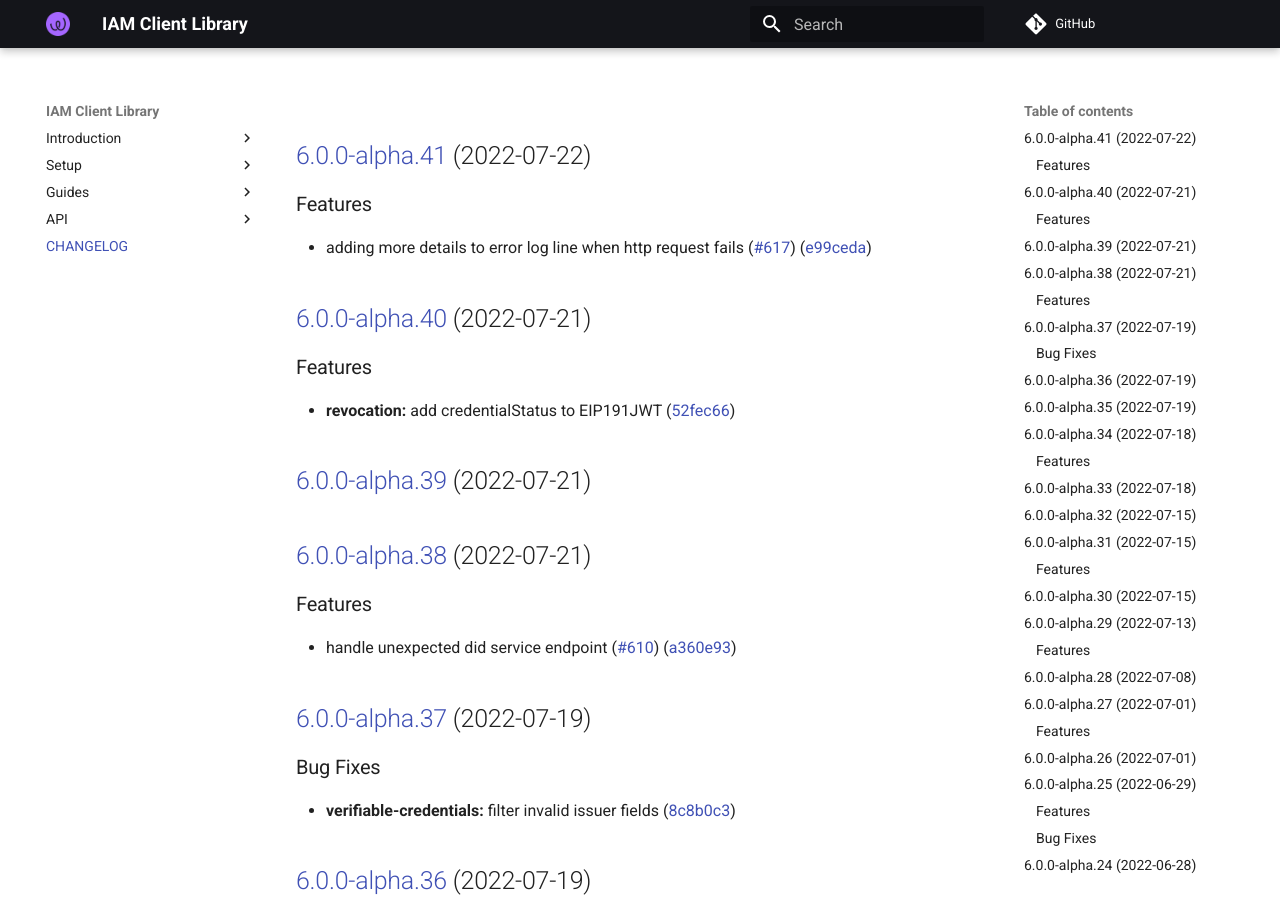
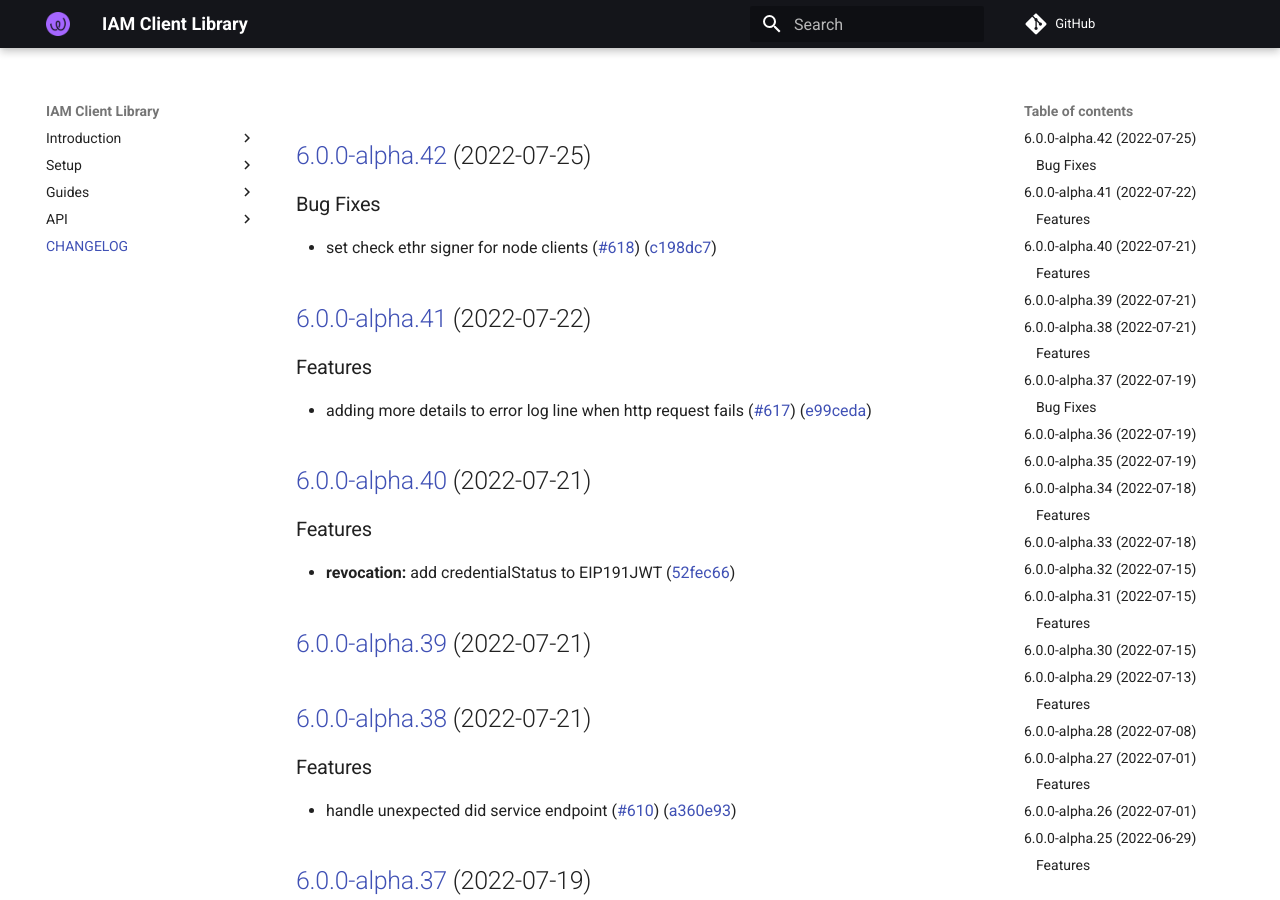
Before and after one commit to energywebfoundation/iam-client-lib, an MkDocs documentation site: the page built from docs/CHANGELOG.md, in a window 1280 px wide and 900 px high. Built offline with MkDocs 1.6.1 and Material for MkDocs 9.7.7, drawn with Linux system fonts in a browser that asks for light colours; comment, search, counter and statistics services are not loaded.

Commit message:
chore(release): 6.0.0-alpha.42 [skip ci]
## [6.0.0-alpha.42](https://github.com/energywebfoundation/iam-client-lib/compare/v6.0.0-alpha.41...v6.0.0-alpha.42) (2022-07-25)

### Bug Fixes

* set check ethr signer for node clients ([#618](https://github.com/energywebfoundation/iam-client-lib/issues/618)) ([c198dc7](https://github.com/energywebfoundation/iam-client-lib/commit/c198dc73c5b7a6a2f092ad2719506a88a062da39))

```diff
--- a/docs/CHANGELOG.md
+++ b/docs/CHANGELOG.md
@@ -1,3 +1,10 @@
+## [6.0.0-alpha.42](https://github.com/energywebfoundation/iam-client-lib/compare/v6.0.0-alpha.41...v6.0.0-alpha.42) (2022-07-25)
+
+
+### Bug Fixes
+
+* set check ethr signer for node clients ([#618](https://github.com/energywebfoundation/iam-client-lib/issues/618)) ([c198dc7](https://github.com/energywebfoundation/iam-client-lib/commit/c198dc73c5b7a6a2f092ad2719506a88a062da39))
+
 ## [6.0.0-alpha.41](https://github.com/energywebfoundation/iam-client-lib/compare/v6.0.0-alpha.40...v6.0.0-alpha.41) (2022-07-22)
 
 
--- a/package.json
+++ b/package.json
@@ -1,6 +1,6 @@
 {
   "name": "iam-client-lib",
-  "version": "6.0.0-alpha.41",
+  "version": "6.0.0-alpha.42",
   "description": "Library for Decentralized Identity and Access Management",
   "main": "dist/index.js",
   "module": "dist/index.esm.js",
```
